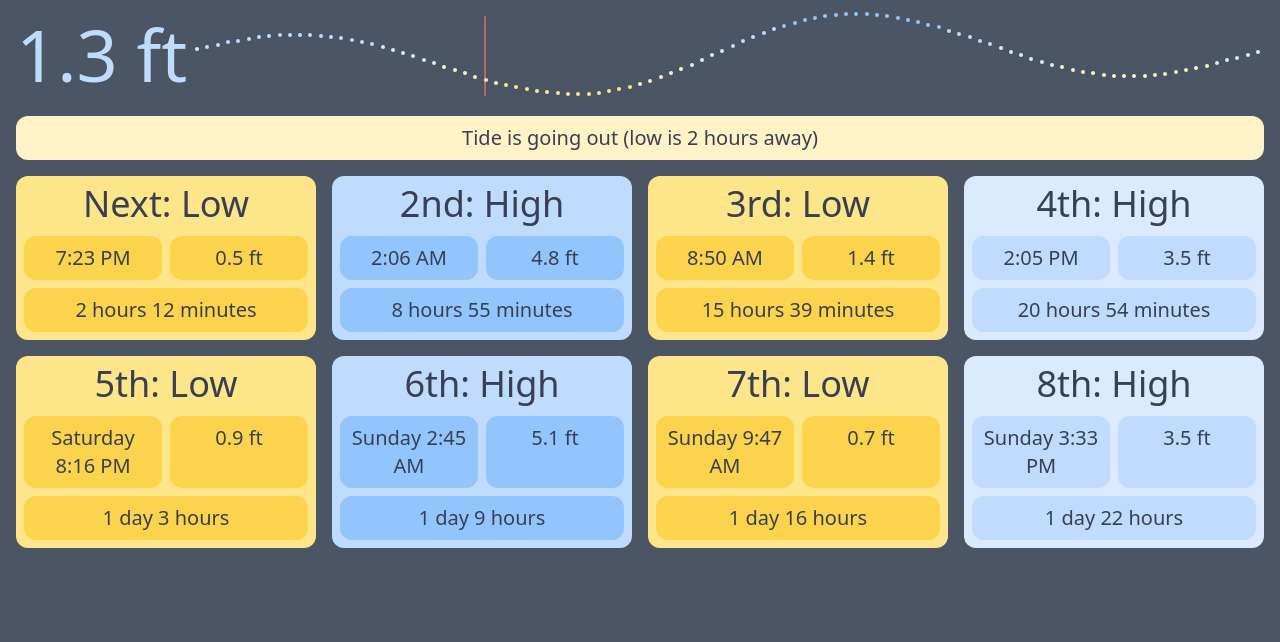
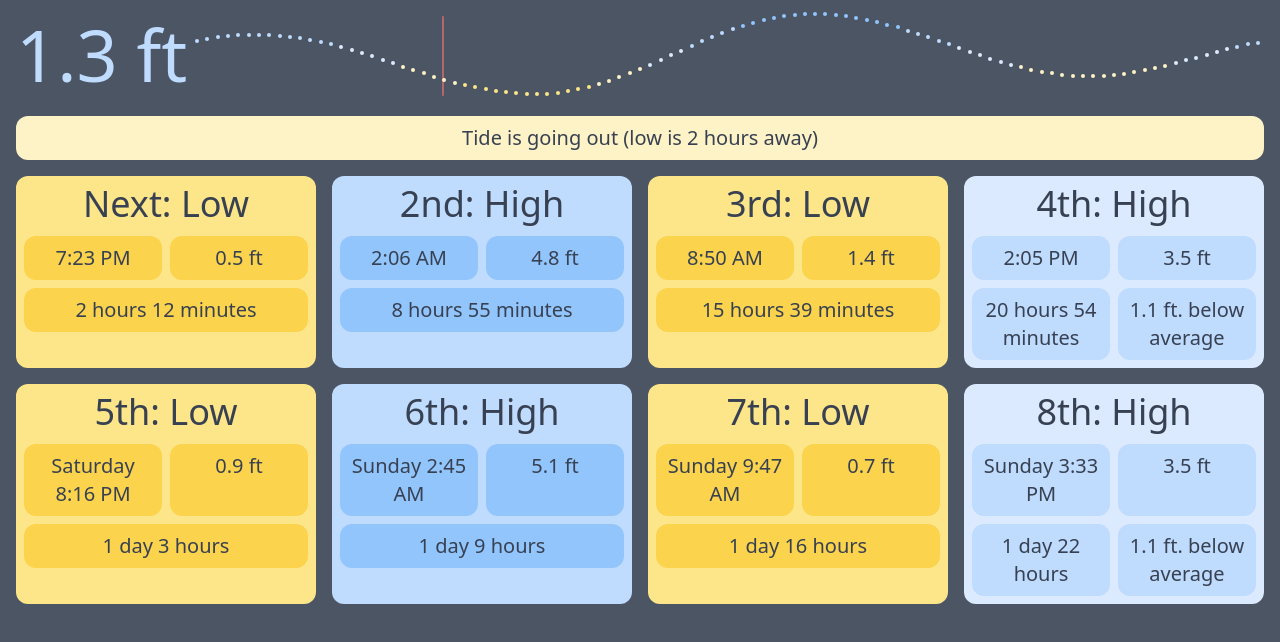
Before and after one commit to mbb70/tides, a React (Create React App) app: page / in a window 1280 px wide. Shown: the top 642 px of the page. Built offline with nearby package versions, Linux system fonts and the light colour scheme.

Commit message:
add note back and slick graph 1 hour forward

```diff
--- a/src/features/tides/HighLow.tsx
+++ b/src/features/tides/HighLow.tsx
@@ -89,6 +89,8 @@ function cardColors(type: 'H' | 'L', offAvg: number) {
 function HighLowCard(props: { title: string, tide: DataEntry, avg: number, firstTide: DataEntry, lastTide: DataEntry }) {
   const time = useAppSelector(timeSelector);
   const offAvg = props.tide.v - props.avg;
+  const aboveBelow = offAvg > 0 ? 'above' : 'below';
+  const note = Math.abs(offAvg) > 1 ? `${Math.abs(offAvg).toFixed(1)} ft. ${aboveBelow} average` : undefined;
   const [bgColor, pillColor] = cardColors(props.tide.type, offAvg);
   return (
     <div className={`w-full sm:w-1/2 lg:w-1/3 xl:w-1/4 px-2 py-2`}>
@@ -102,10 +104,15 @@ function HighLowCard(props: { title: string, tide: DataEntry, avg: number, first
             <span>{props.tide.v.toFixed(1)} ft</span>
           </div>
         </div>
-        <div className="flex">
-          <div className={`text-xl p-2 w-full rounded-xl mt-2 ${pillColor} text-center`}>
+        <div className="md:flex">
+          <div className={`text-xl p-2 ${note ? 'md:w-1/2 md:mr-1' : 'w-full'} rounded-xl mt-2 ${pillColor} text-center`}>
             <span>{prettyTimeDelta(props.tide.t - time)}</span>
           </div>
+          {note && (
+            <div className={`text-xl p-2 md:w-1/2 md:ml-1 rounded-xl mt-2 ${pillColor} text-center`}>
+              <span>{note}</span>
+            </div>
+          )}
         </div>
       </div>
     </div>
--- a/src/features/tides/tidesSlice.ts
+++ b/src/features/tides/tidesSlice.ts
@@ -89,15 +89,15 @@ function hoursToMillis(hours: number) {
 }
 
 /**
- * 26 Hours of Tide Estimates in 15 minute increments, 7 hours behind and 19 hours ahead
+ * 26 Hours of Tide Estimates in 15 minute increments, 6 hours behind and 20 hours ahead
  * Full Tide Period is 24 Hours 50 Minutes (50 extra minutes to account for travel of the moon)
  * So 26 hours should give just over 1 full period (2 highs, 2 lows) in view at all times
  */
 export const tideEstimates = createSelector(dataSelector, timeSelector, (data, time) => {
   const interval = minutesToMillis(15);
-  let timeOffset = time - hoursToMillis(7);
+  let timeOffset = time - hoursToMillis(6);
   let estimates: DataEntry[] = [];
-  while (timeOffset < time + hoursToMillis(19)) {
+  while (timeOffset < time + hoursToMillis(20)) {
     estimates.push({ type: 'L', t: timeOffset, v: tideEstimate(timeOffset, data, nextTideIndex(data, timeOffset)) });
     timeOffset += interval;
   }
```
